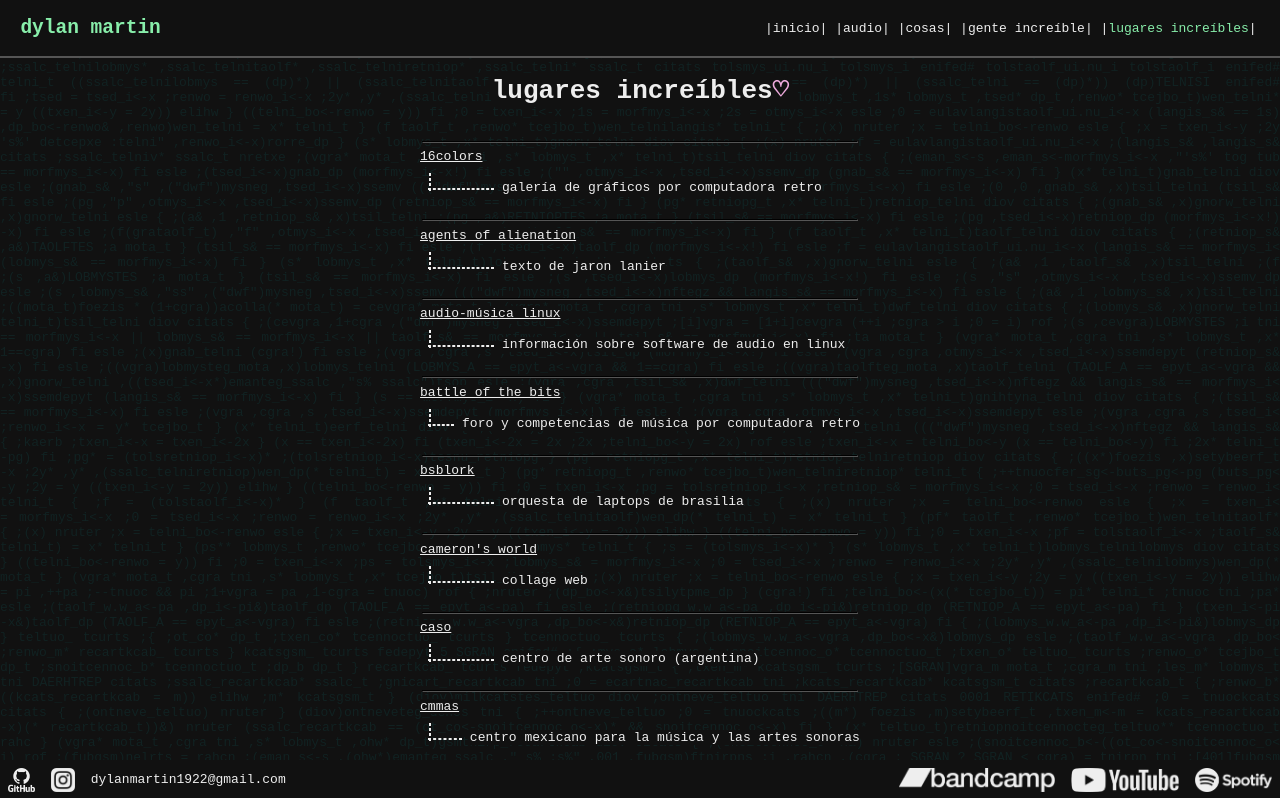
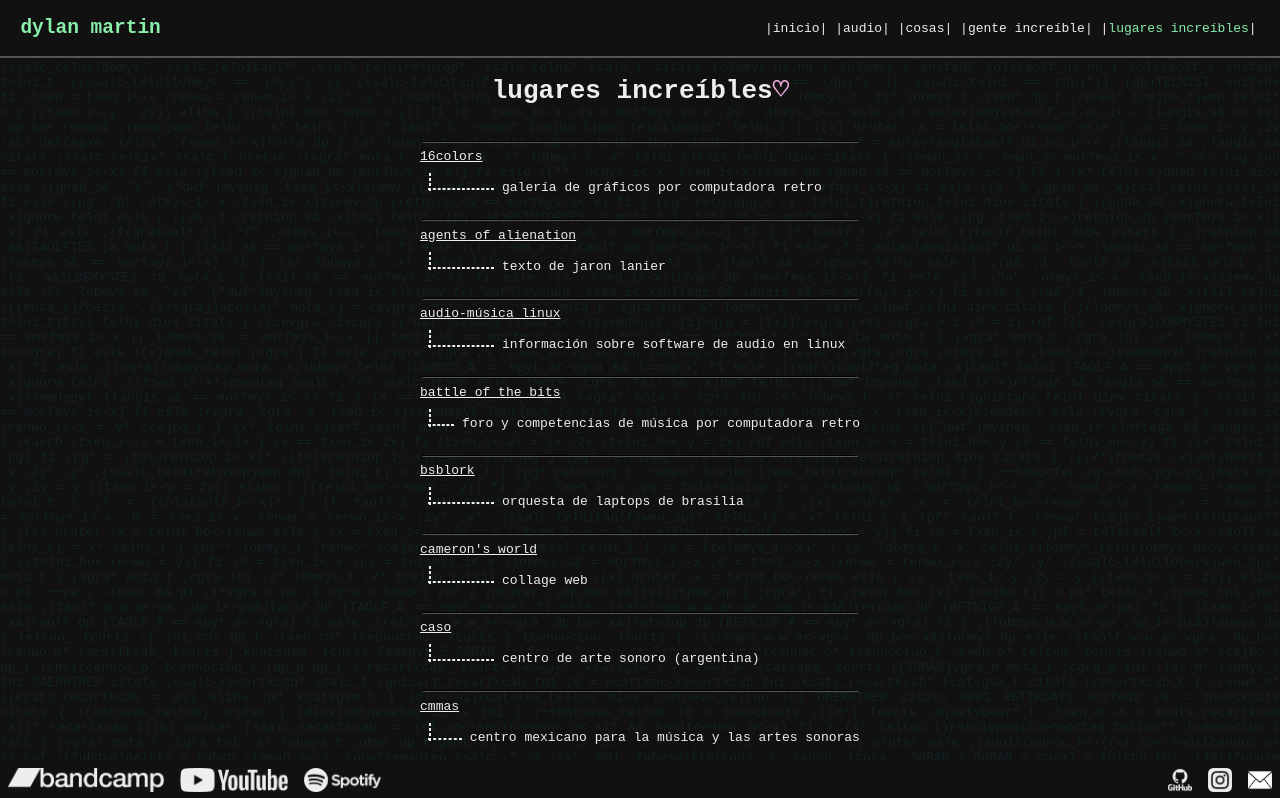
Before and after one commit to martindylan/martindylan.github.io, a React (Create React App) app: page /lugares in a window 1280 px wide. Shown: the top 798 px of the page. Built offline with nearby package versions, Linux system fonts and the light colour scheme.

Commit message:
changed email text for img and fixed gh img aspect ratio

```diff
--- a/src/Foot/Foot.tsx
+++ b/src/Foot/Foot.tsx
@@ -1,10 +1,11 @@
 import React from 'react';
 import styles from './Foot.module.css';
-import logoGithub from './img/logo-github.png';
-import logoInstagram from './img/logo-instagram.png';
 import logoBandcamp from './img/logo-bandcamp.png';
 import logoYoutube from './img/logo-youtube.png';
 import logoSpotify from './img/logo-spotify.png';
+import logoGithub from './img/logo-github.png';
+import logoInstagram from './img/logo-instagram.png';
+import logoEmail from './img/logo-email.png';
 
 type Props = {
   display?: string
@@ -15,14 +16,14 @@ export default function Foot(props: Props) {
     <div className={styles.this}>
       <div className={`${props.display}`}>
         <div className={styles.links}>
-          <a href='https://github.com/martindylan/' target='_blank' rel='noreferrer' ><img src={logoGithub} alt='github'></img></a>
-          <a href='https://instagram.com/0.36787944117/' target='_blank' rel='noreferrer'><img src={logoInstagram} alt='instagram'></img></a>
-          <div><span>dylanmartin1922@gmail.com</span></div>
-        </div>
-        <div className={styles.links}>
           <a href='https://dylan-martin.bandcamp.com/' target='_blank' rel='noreferrer'><img src={logoBandcamp} alt='bandcamp'></img></a>
           <a href='https://youtube.com/@martindylan' target='_blank' rel='noreferrer'><img src={logoYoutube} alt='youtube'></img></a>
           <a href='https://open.spotify.com/artist/28Iq0vqHr3bvU4H1FnVPqk?' target='_blank' rel='noreferrer'><img src={logoSpotify} alt='spotify'></img></a>
+        </div>
+        <div className={styles.links}>
+          <a href='https://github.com/martindylan/' target='_blank' rel='noreferrer' ><img src={logoGithub} alt='github'></img></a>
+          <a href='https://instagram.com/0.36787944117/' target='_blank' rel='noreferrer'><img src={logoInstagram} alt='instagram'></img></a>
+          <a href='mailto:dylanmartin1922@gmail.com' target='_blank' rel='noreferrer'><img src={logoEmail} alt='email'></img></a>
         </div>
       </div>
     </div>
```
Also changed, not shown: src/Foot/img/logo-email.png (added), src/Foot/img/logo-github.png.
